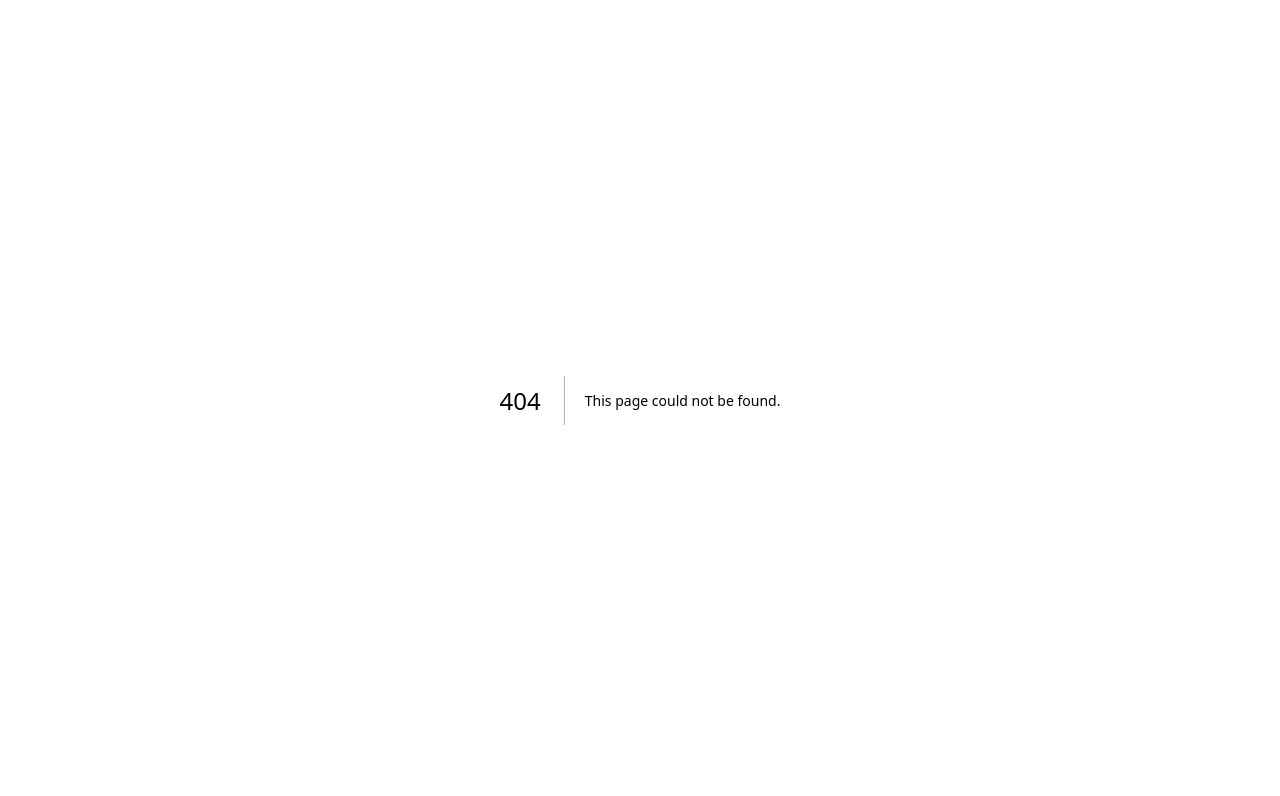
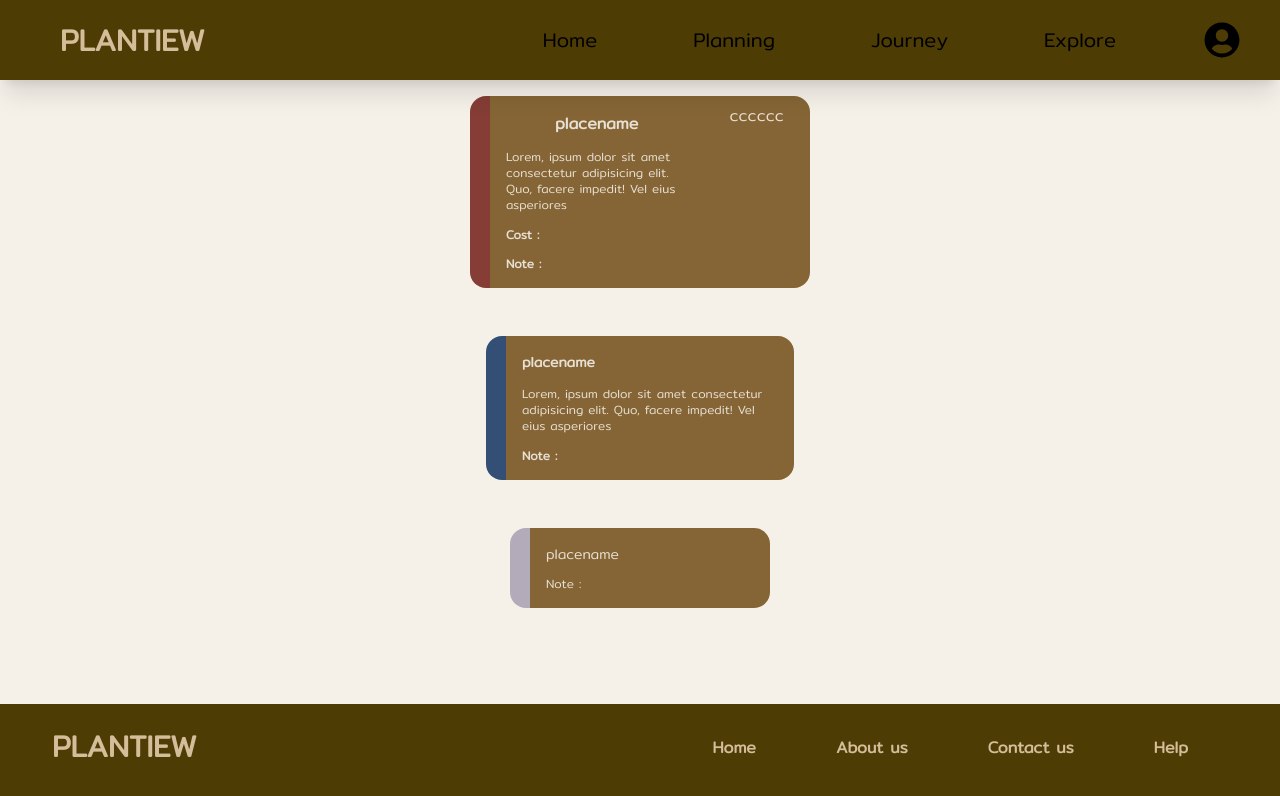
Before and after one commit to 164p/Planning-Webapp, a Next.js app in the folder my-app/: page /temp in a window 1280 px wide. Before the commit this address had no page. Shown: the top 796 px of the page. Built offline with nearby package versions, Linux system fonts and the light colour scheme.

Commit message:
Make PlanCards as components
example in /temp

```diff
--- /dev/null
+++ b/my-app/app/(user)/temp/page.tsx
@@ -0,0 +1,20 @@
+import React from 'react'
+import Image from 'next/image'
+import RedPlanCard from '@/app/components/RedPlanCard'
+import BluePlanCard from '@/app/components/BluePlanCard'
+import GreyPlanCard from '@/app/components/GreyPlanCard'
+
+
+export default function page() {
+  return (
+    <main className='container text-[#E7E0D4]'>
+
+      <RedPlanCard/>
+
+      <BluePlanCard/>
+
+      <GreyPlanCard/>
+
+    </main>
+  )
+}
--- /dev/null
+++ b/my-app/app/components/BluePlanCard.tsx
@@ -0,0 +1,16 @@
+import React from 'react'
+
+export default function BluePlanCard() {
+  return (
+    <div className='blue-card flex justify-center m-auto mt-12 h-[9rem] '>
+        <div className=' w-5 bg-[#344F76] rounded-l-2xl'></div>
+        <div className='flex w-72 bg-[#856535] rounded-r-2xl'>
+          <div className=' flex flex-col justify-between p-4 max-w-full'>
+            <p className='text-sm text-left font-semibold'>placename</p>
+            <p className='text-xs text-left'>Lorem, ipsum dolor sit amet consectetur adipisicing elit. Quo, facere impedit! Vel eius asperiores</p>
+            <p className='text-xs text-left font-semibold'>Note :</p>
+          </div>
+        </div>
+      </div>
+  )
+}
--- /dev/null
+++ b/my-app/app/components/GreyPlanCard.tsx
@@ -0,0 +1,15 @@
+import React from 'react'
+
+export default function GreyPlanCard() {
+  return (
+    <div className='grey-card flex justify-center m-auto mt-12 h-[5rem] '>
+        <div className=' w-5 bg-[#B3ABBA] rounded-l-2xl'></div>
+        <div className='flex w-60 bg-[#856535] rounded-r-2xl'>
+          <div className='flex flex-col justify-between p-4 max-w-full'>
+            <p className='text-sm text-left'>placename</p>
+            <p className='text-xs text-left'>Note :</p>
+          </div>
+        </div>
+      </div>
+  )
+}
--- /dev/null
+++ b/my-app/app/components/RedPlanCard.tsx
@@ -0,0 +1,20 @@
+import React from 'react'
+
+export default function RedPlanCard() {
+  return (
+    <div className='red-card flex justify-center m-auto mt-24 h-[12rem] '>
+        <div className=' w-5 bg-[#853D35] rounded-l-2xl'></div>
+        <div className='flex w-80 bg-[#856535] rounded-r-2xl'>
+          <div className='basis-2/3 flex flex-col justify-between p-4 max-w-full'>
+            <p className='text-center font-extrabold'>placename</p>
+            <p className='text-xs text-left'>Lorem, ipsum dolor sit amet consectetur adipisicing elit. Quo, facere impedit! Vel eius asperiores</p>
+            <p className='text-xs text-left font-semibold'>Cost : </p>
+            <p className='text-xs text-left font-semibold'>Note :</p>
+          </div>
+          <div className='basis-1/3 p-2 text-center '>
+            cccccc
+          </div>
+        </div>
+    </div>
+  )
+}
```
